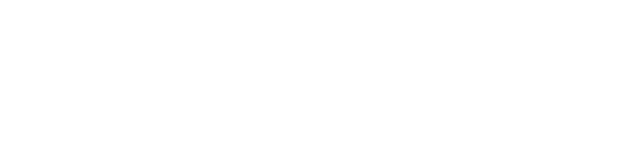
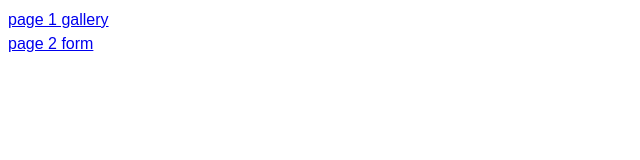
Before and after one commit to DorianGray0/goit-js-hw-09, a website built with Vite: page src/index.html in a window 1280 px wide. Shown: the whole page, without its empty margins (0-640 px from the left). Built offline with nearby package versions, Linux system fonts and the light colour scheme.

Commit message:
changed directrory

```diff
--- a/src/index.html
+++ b/src/index.html
@@ -6,10 +6,15 @@
     <meta name="viewport" content="width=device-width, initial-scale=1.0" />
     <link rel="stylesheet" href="./css/styles.css" />
     <title>Vanilla App Template</title>
-    <!-- <link rel="stylesheet" href="./css/styles.css" /> -->
   </head>
   <body>
-    <load ="1-gallery.html" />
-    <load ="2-form.html" />
+    <ul>
+      <li>
+        <a href="./1-gallery.html">page 1 gallery </a>
+      </li>
+      <li>
+        <a href="./2-form.html">page 2 form</a>
+      </li>
+    </ul>
   </body>
 </html>
```
Also changed, not shown: src/1-gallery.html (+2 -0 lines), src/2-form.html (+3 -0 lines).
